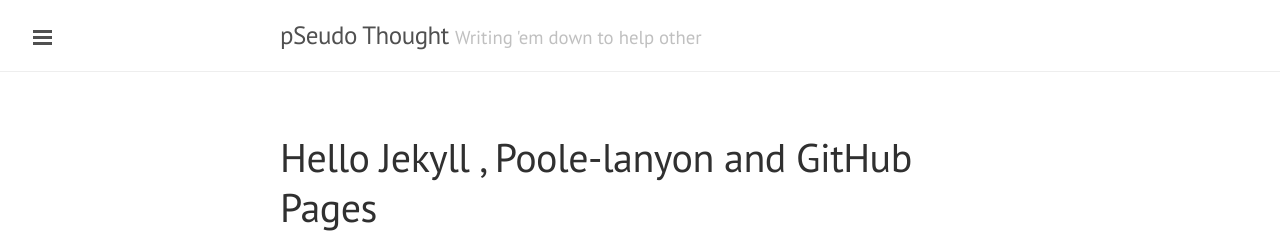
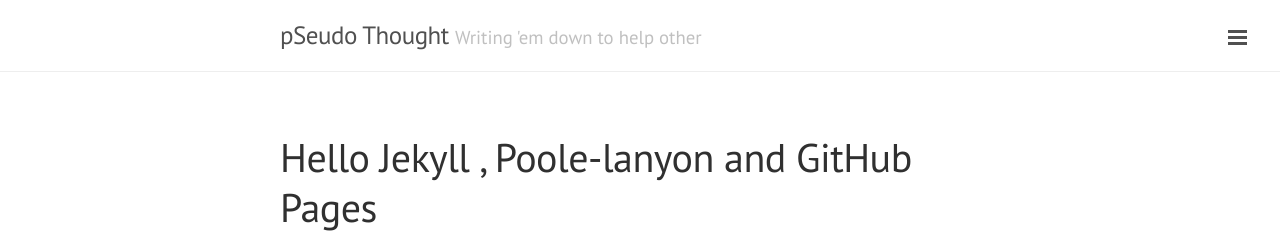
Before and after one commit to DharmeshPandav/dharmeshpandav.github.io, a Jekyll site: the page built from index.html, in a window 1280 px wide. Shown: the top 233 px of the page. Built offline with Jekyll 4.4.1, drawn with Linux system fonts in a browser that asks for light colours; nearby versions of some CDN libraries; Markdown is read by kramdown in place of the engine named in the settings; the list of posts is cut into pages by our own code.

Commit message:
changed config

```diff
--- a/_layouts/default.html
+++ b/_layouts/default.html
@@ -24,7 +24,9 @@
       </div>
     </div>
 
-    <label for="sidebar-checkbox" class="layout-reverse sidebar-toggle"></label>
+    <div class="layout-reverse">
+    <label for="sidebar-checkbox" class="sidebar-toggle"></label>
+    </div>
     <script>
       (function(document) {
         var toggle = document.querySelector('.sidebar-toggle');
```
